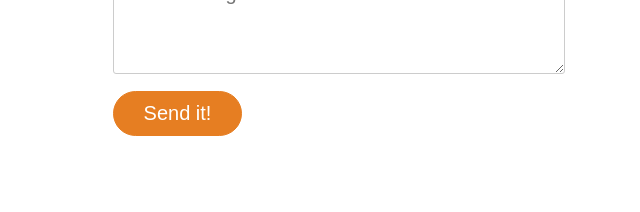
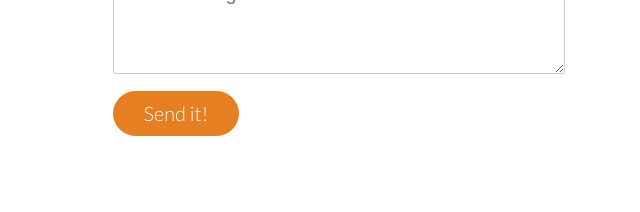
Before and after one commit to arteki65/webDesignLearning, a plain HTML site: page omnifood/index.html in a window 1280 px wide. Shown: the part 4985-5197 px from the top of the page, 417-1057 px from the left. Drawn offline with Linux system fonts and the light colour scheme; files whose address does not match are found by name.

Commit message:
omnifood fix input submit

```diff
--- a/omnifood/resources/css/style.css
+++ b/omnifood/resources/css/style.css
@@ -496,6 +496,10 @@ input[type=checkbox] {
     outline: none;
 }
 
+input[type=submit] {
+    font-family: 'Lato', 'Arial', sans-serif;
+}
+
 /* -------------------------------------------------------------------------------- */
 /* FOOTER */
 /* -------------------------------------------------------------------------------- */
```
